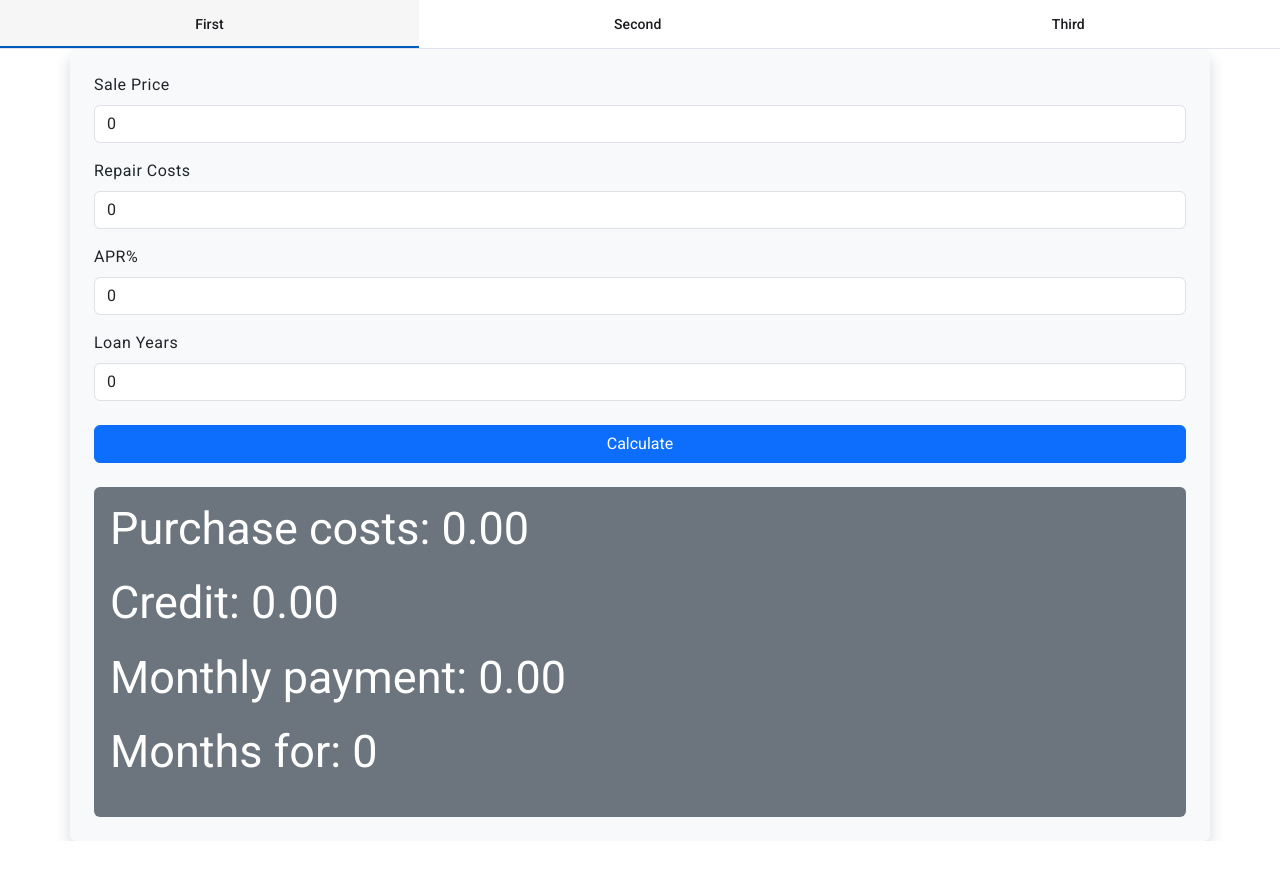
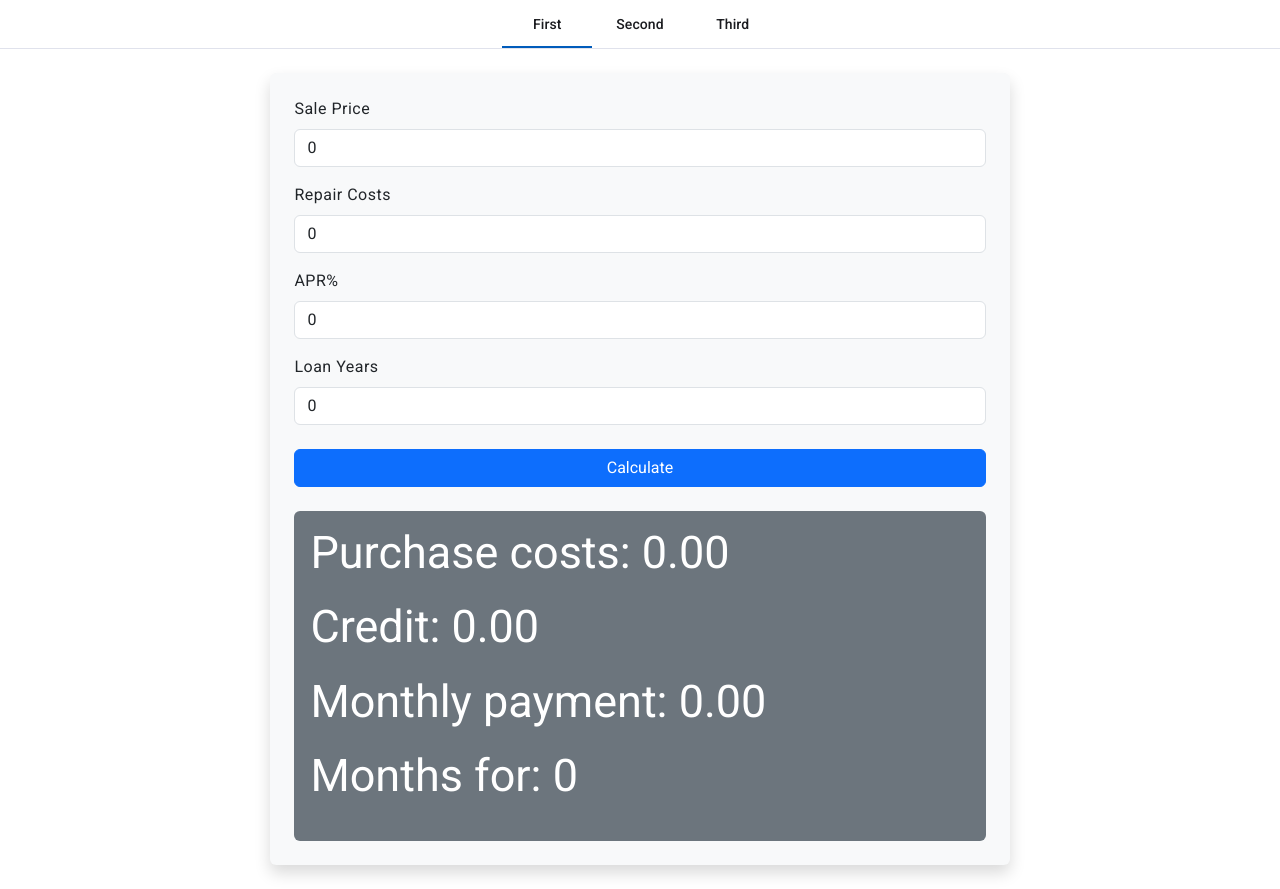
Before and after one commit to danielyordanov07/real_estate_calculator, an Angular app in the folder real_estate_calculator/: page / in a window 1280 px wide. Before the commit the page ends 841 px from the top, so only its background shows below. Built offline with nearby package versions, Linux system fonts and the light colour scheme.

Commit message:
styling decisions and fixes

```diff
--- a/real_estate_calculator/src/app/components/calculator/calculator.component.css
+++ b/real_estate_calculator/src/app/components/calculator/calculator.component.css
@@ -1 +1,7 @@
 @import url('https://cdn.jsdelivr.net/npm/bootstrap@5.3.0-alpha3/dist/css/bootstrap.min.css');
+
+@media screen and (min-width: 1080px) {
+    #calculator-container {
+        width: 60%;
+    }
+}
--- a/real_estate_calculator/src/app/components/main-tab/main-tab.component.css
+++ b/real_estate_calculator/src/app/components/main-tab/main-tab.component.css
@@ -0,0 +1,3 @@
+.tab-container {
+    padding: 3vh;
+}
--- a/real_estate_calculator/src/app/components/main-tab/main-tab.component.html
+++ b/real_estate_calculator/src/app/components/main-tab/main-tab.component.html
@@ -1,6 +1,8 @@
-<mat-tab-group>
+<mat-tab-group animationDuration="0ms" mat-stretch-tabs="false" mat-align-tabs="center">
   <mat-tab label="First">
-    <calculator></calculator>
+    <div class="tab-container">
+      <calculator></calculator>
+    </div>
   </mat-tab>
   <mat-tab label="Second"> Content 2 </mat-tab>
   <mat-tab label="Third"> Content 3 </mat-tab>
```
Also changed, not shown: real_estate_calculator/src/styles.scss (line endings or trailing spaces).
